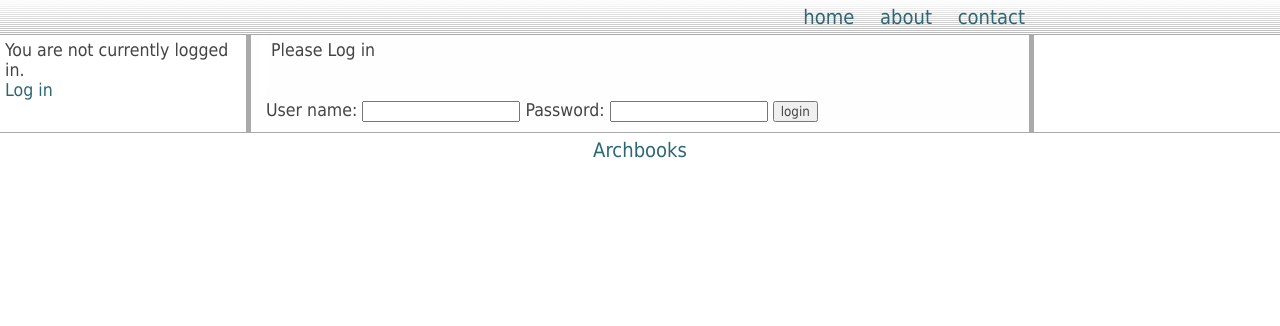
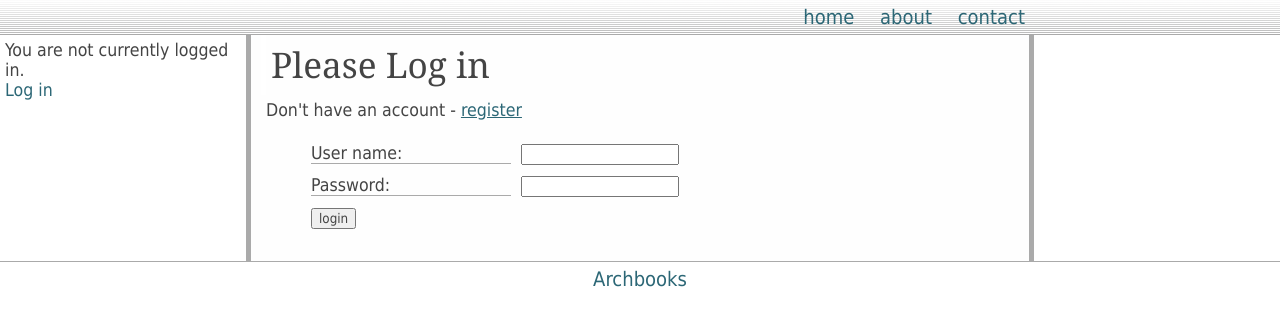
Before and after one commit to bavardage/archbooks, a Django app: template templates/registration/login.html in a window 1280 px wide. Shown: the top 326 px of the page. Run offline with Django 3.2, Linux system fonts and the light colour scheme; the template is opened without the code that fills it: values that come from a table or form of the project are taken from there, others are empty.

Commit message:
login form now has registration form, show with javascript

```diff
--- a/__init__.py
+++ b/__init__.py
@@ -23,6 +23,7 @@ DONE- make pictures have to be approved by someone with permissions
 - maybe redirect to showing book after creation
 - order form fields when adding a book
 - make valid html
+- replace onClick with onclick
 DONE - add isbn to book detail
 DONE - add favicon(is that correct, no) add little image to thingy
 - some way of editing author names etc if incorrect, or make people confirm beforehand, or something
@@ -30,6 +31,6 @@ DONE - add favicon(is that correct, no) add little image to thingy
 - make a genre hierarchy
 - update GIT say last.fm for books
 DONE - replace HTTP_ROOT with {{site}}
-- make login form have registration form built in - fancy javascript showy hidey etc
+DONE - make login form have registration form built in - fancy javascript showy hidey etc
 - make activated have login form already autofilled
 '''
--- a/templates/registration/login.html
+++ b/templates/registration/login.html
@@ -1,23 +1,57 @@
 {% extends "base.html" %}
 
 {% block title %}Log in{% endblock %}
-
-{% block header %}Please Log in{% endblock %}
+{% block head %}
+<script type="text/javascript">
+var shown = 'loginform';
+function show(id) {
+document.getElementById(shown).style.display = "none";
+document.getElementById(id).style.display = "block";
+shown = id;
+}
+</script>
+{% endblock %}
+{% block header %}<h1>Please Log in</h1>{% endblock %}
 
 {% block content %}
 
+<div id="loginform">
+  Don't have an account - <a href="#" onclick="show('registrationform');">register</a>
   {% if form.errors %}
     <p class="error">Sorry, that's not a valid username or password</p>
   {% endif %}
 
   <form action='.' method='post'>
+    <ul class="form">
+      <li>
 	<label for="username">User name:</label>
 	<input type="text" name="username" value="" id="username">
+      </li>
+      <li>
 	<label for="password">Password:</label>
 	<input type="password" name="password" value="" id="password">
-
+      </li>
+      <li>
 	<input type="submit" value="login" />
 	<input type="hidden" name="next" value="{{ next|escape }}" />
-  <form action='.' method='post'>
-
+      </li>
+    </ul>
+  </form>
+</div>
+<div id="registrationform" style="display: none">
+  Already have an account - <a href="#" onclick="show('loginform');">login</a>
+<form action="{% url registration_register %}" method="POST">
+  <ul class="form">
+    <li><label for="id_username">username:</label>
+      <input id="id_username" type="text" class="required" name="username" maxlength="30" /></li>
+    <li><label for="id_email">email address:</label>
+      <input id="id_email" type="text" class="required" name="email" maxlength="75" /></li>
+    <li><label for="id_password1">password:</label>
+      <input id="id_password1" type="password" class="required" name="password1" /></li>
+    <li><label for="id_password2">password (again):</label>
+      <input id="id_password2" type="password" class="required" name="password2" /></li>
+    <li><input id="id_submit" type="submit" name="submit" value="Send validation email"></li>
+</ul>
+</form>
+</div>
 {% endblock %}
--- a/templates/style.html
+++ b/templates/style.html
@@ -114,7 +114,7 @@ color: #444;
 input:focus {
 color: black;
 }
-input.:hover {
+input:hover {
  color: #2c6776;
 }
 input.largeinput {
```
Also changed, not shown: archbooks.db. Lines whose indentation alone changed are shown as unchanged.
